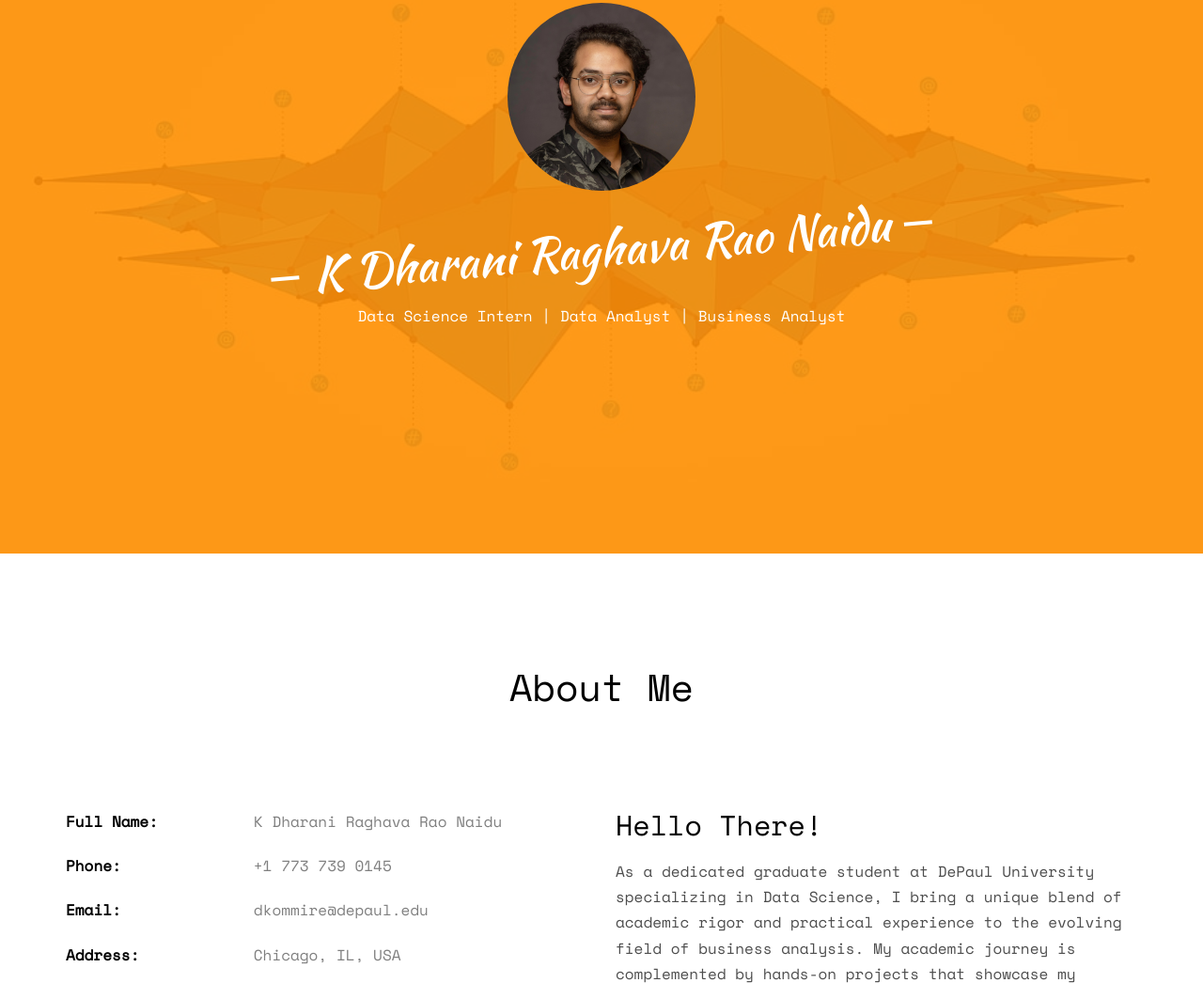
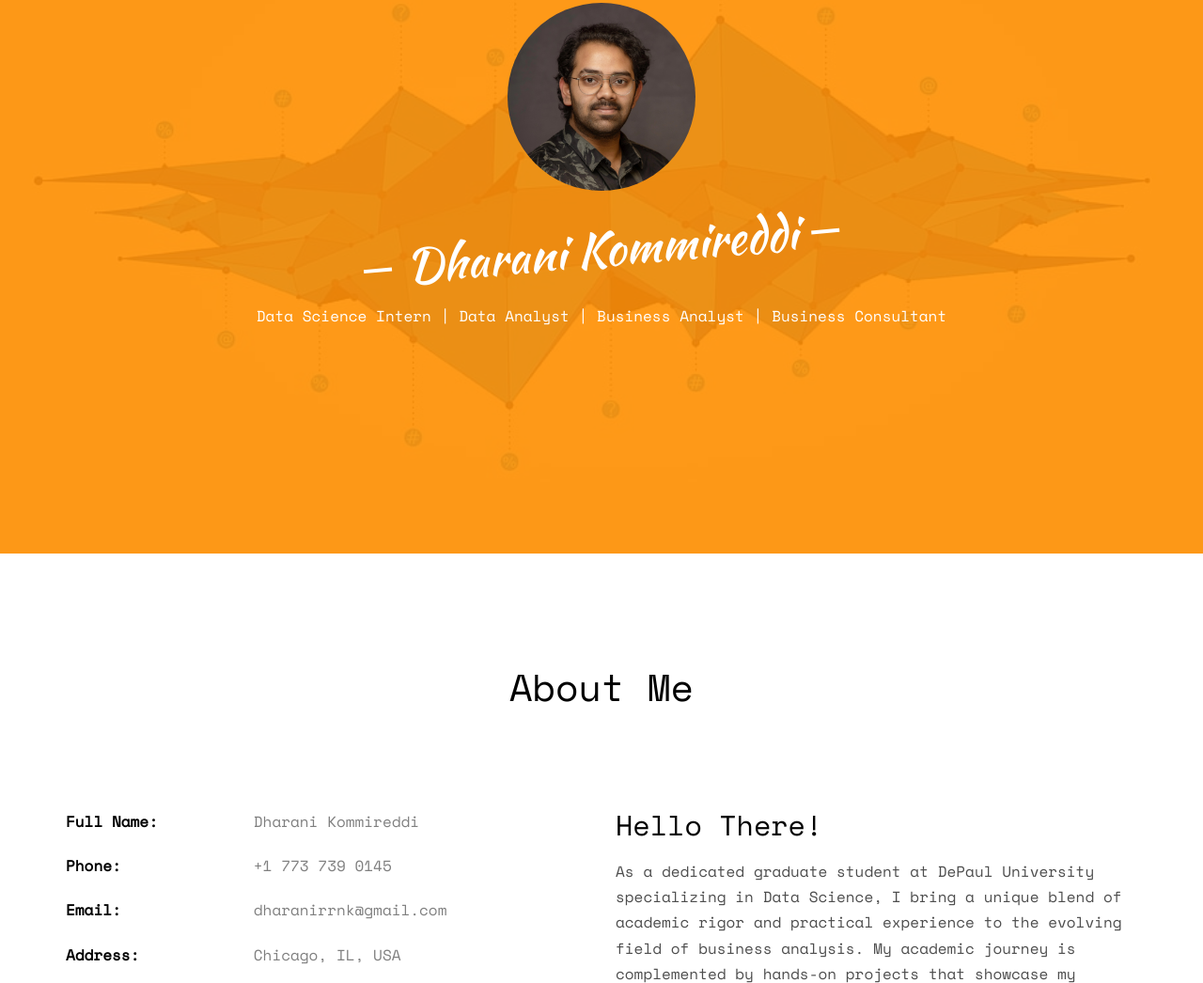
Before and after one commit to Dekayzip/My-Portfolio, a plain HTML site: page index.html in a window 1280 px wide. Shown: the part 211-1257 px from the top of the page at 94% size. Drawn offline with nearby package versions, Linux system fonts and the light colour scheme; some packages are replaced by stand-ins of ours; no server answers; files whose address does not match are found by name.

Commit message:
Update index.html

```diff
--- a/index.html
+++ b/index.html
@@ -68,8 +68,8 @@
 					<div class="display-t js-fullheight">
 						<div class="display-tc js-fullheight animate-box" data-animate-effect="fadeIn">
 							<div class="profile-thumb" style="background: url(images/user-3.jpg);"></div>
-							<h1><span>K Dharani Raghava Rao Naidu</span></h1>
-							<h3><span>Data Science Intern | Data Analyst | Business Analyst</span></h3>
+							<h1><span>Dharani Kommireddi</span></h1>
+							<h3><span>Data Science Intern | Data Analyst | Business Analyst | Business Consultant</span></h3>
 							<p>
 								<!-- <ul class="fh5co-social-icons">
 									<li><a href="#"><i class="icon-twitter2"></i></a></li>
@@ -95,9 +95,9 @@
 			<div class="row">
 				<div class="col-md-6">
 					<ul class="info">
-						<li><span class="first-block">Full Name:</span><span class="second-block">K Dharani Raghava Rao Naidu</span></li>
+						<li><span class="first-block">Full Name:</span><span class="second-block">Dharani Kommireddi</span></li>
 						<li><span class="first-block">Phone:</span><span class="second-block">+1 773 739 0145</span></li>
-						<li><span class="first-block">Email:</span><span class="second-block">dkommire@depaul.edu</span></li>
+						<li><span class="first-block">Email:</span><span class="second-block">dharanirrnk@gmail.com</span></li>
 						<li><span class="first-block">Address:</span><span class="second-block">Chicago, IL, USA</span></li>
 					</ul>
 				</div>
```
